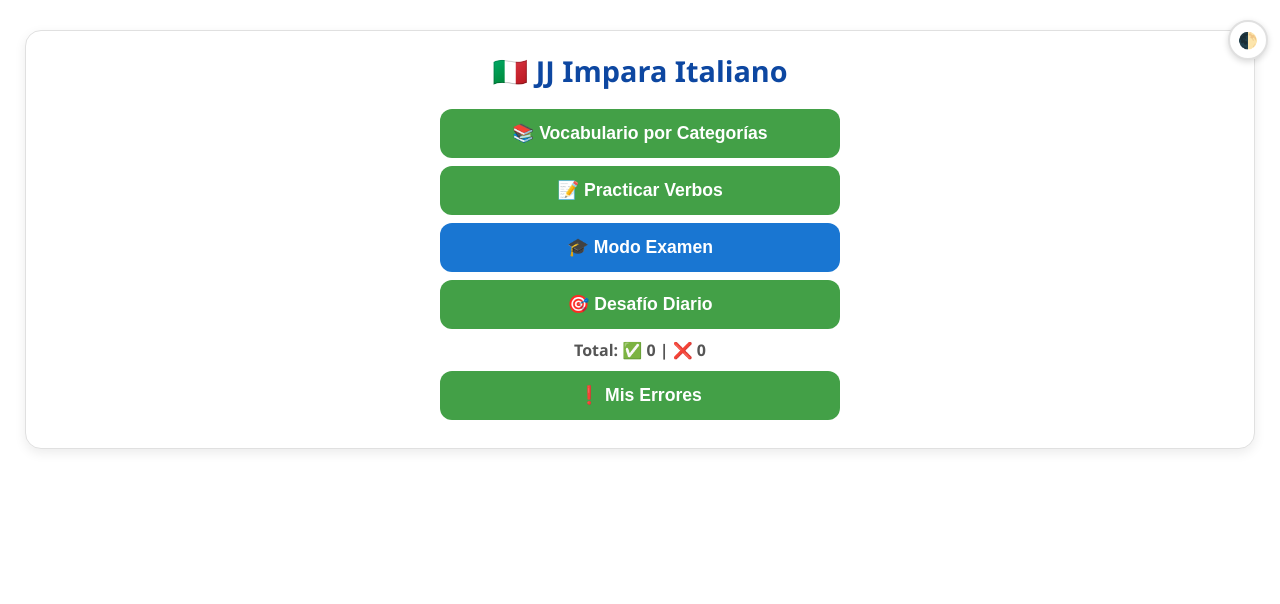
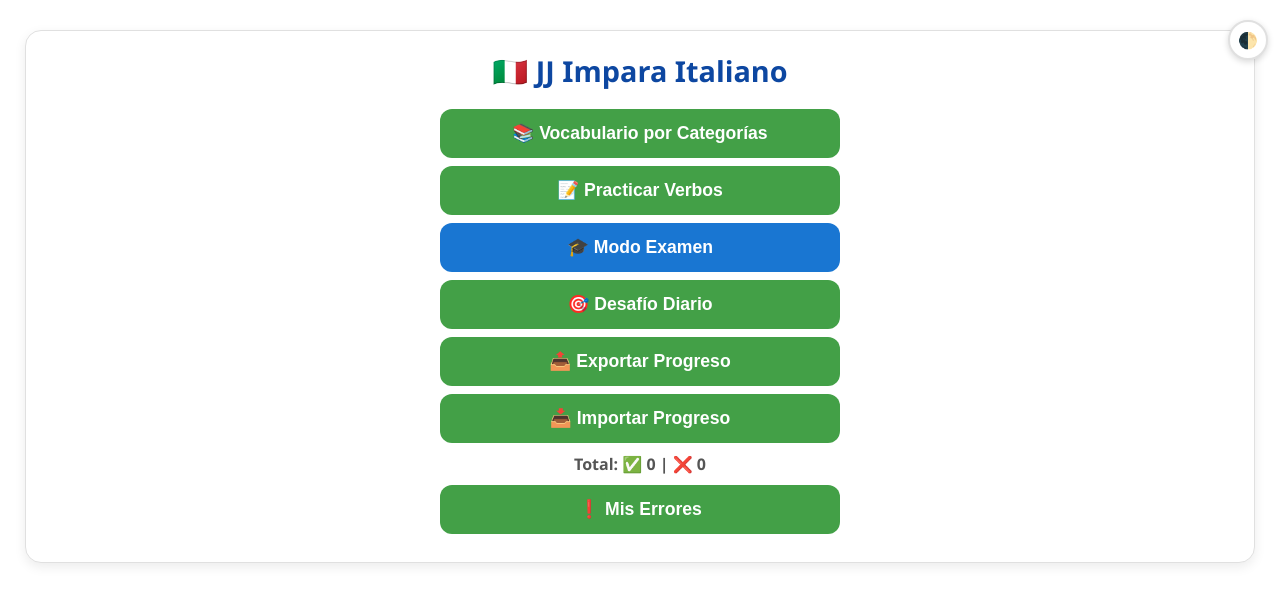
Before and after one commit to jjsierrah/italiano, a plain HTML site: page index.html in a window 1280 px wide. Drawn offline with Linux system fonts and the light colour scheme.

Commit message:
Add export and import buttons to index.html

```diff
--- a/index.html
+++ b/index.html
@@ -20,6 +20,8 @@
       <button id="btn-verbos">📝 Practicar Verbos</button>
       <button id="btn-examen" class="examen-btn">🎓 Modo Examen</button>
       <button id="btn-desafio">🎯 Desafío Diario</button>
+      <button id="btn-exportar">📤 Exportar Progreso</button>
+      <button id="btn-importar">📥 Importar Progreso</button>
       <div class="stats" id="stats-global"></div>
       <button id="btn-errores">❗ Mis Errores</button>
     </div>
@@ -72,7 +74,6 @@
       <button id="btn-toggle-modo">↔️ Cambiar modo</button>
       <button id="btn-volver-menu">🔙 Menú</button>
     </div>
-  </div>
 
     <div class="card" id="errores" style="display:none;">
       <h2>❌ Mis Errores</h2>
@@ -88,7 +89,7 @@
       <button id="btn-volver-menu-resultados">Menú principal</button>
     </div>
 
-  <!-- Contenedor de notificaciones personalizadas -->
+    <!-- Contenedor de notificaciones -->
     <div id="notification" style="
       position: fixed;
       top: 20px;
@@ -107,6 +108,10 @@
       word-break: break-word;
     "></div>
 
+    <!-- Input oculto para importar -->
+    <input type="file" id="import-file" accept=".json" style="display:none;">
+
     <script src="app.js"></script>
+  </div>
 </body>
 </html>
```
Lines whose indentation alone changed are shown as unchanged.
